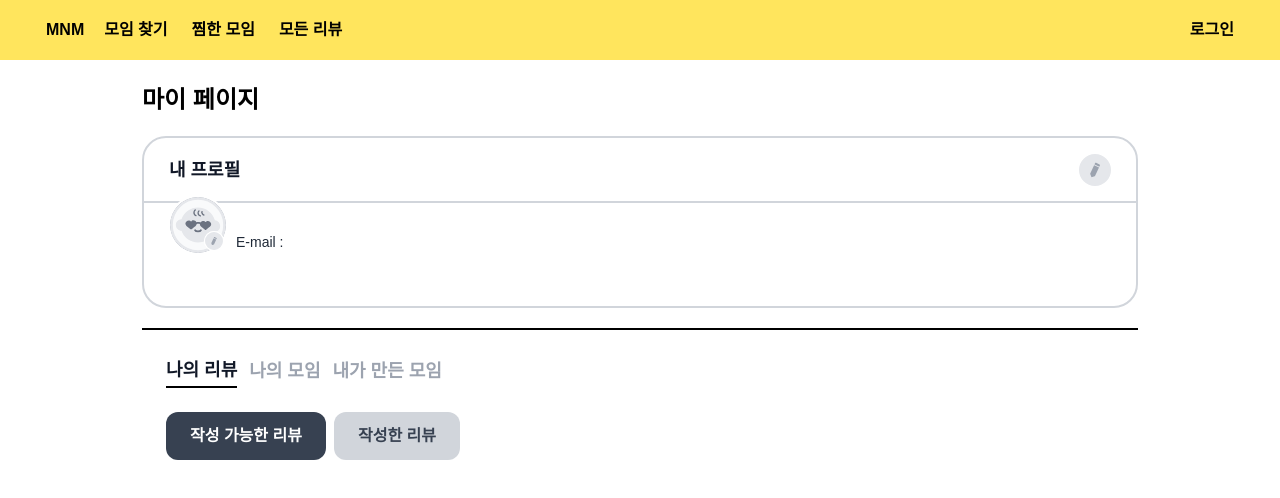
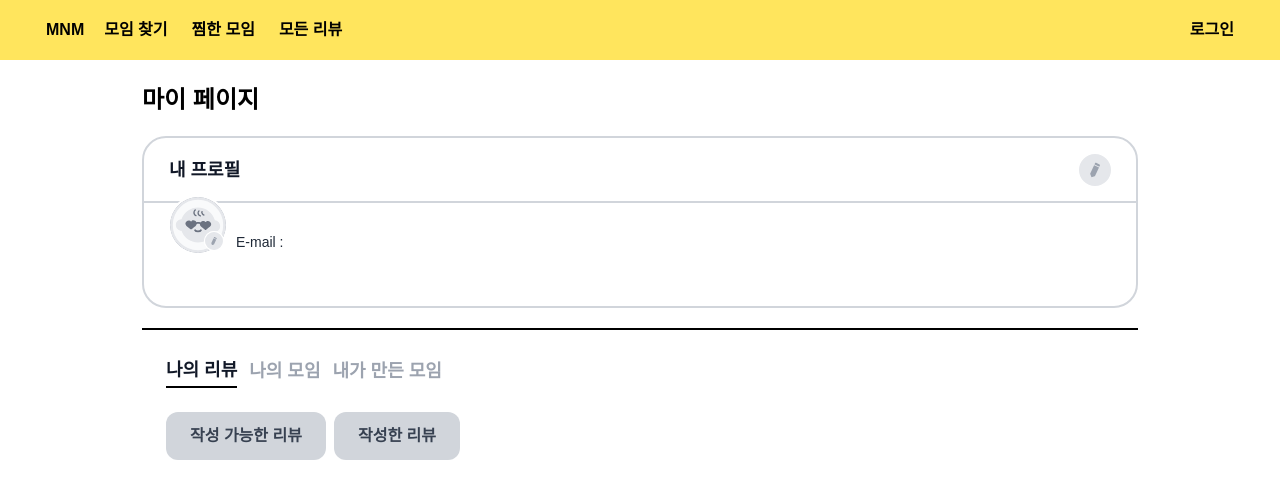
Before and after one commit to FESI5-team9/Frountend, a Next.js app: page /mypage in a window 1280 px wide. Shown: the top 498 px of the page. Built offline with nearby package versions, Linux system fonts and the light colour scheme; no server answers; a web font is replaced by a local one.

Commit message:
MNM-40-feat: 나의 리뷰 버튼 클릭 시 디자인 설정

```diff
--- a/src/components/MypageCard/ReviewCard.tsx
+++ b/src/components/MypageCard/ReviewCard.tsx
@@ -11,7 +11,7 @@ import { AllReviewCardProps, GetMyJoinedGatheringWithReview } from "@/types/comp
 import { formatToKoreanTime } from "@/utils/date";
 
 export default function AllReviewCard({ review, reviewed }: AllReviewCardProps) {
-  const [activeTab, setActiveTab] = useState<"uncompleted" | "completed">("uncompleted");
+  const [activeTab, setActiveTab] = useState<"uncompleted" | "completed" | "">("");
   const [isModalOpen, setIsModalOpen] = useState(false);
   const [reviewText, setReviewText] = useState("");
   const [selectedReview, setSelectedReview] = useState<GetMyJoinedGatheringWithReview | null>(null);
@@ -55,10 +55,22 @@ export default function AllReviewCard({ review, reviewed }: AllReviewCardProps)
     <>
       <div className="flex flex-col gap-6">
         <div className="flex gap-2">
-          <Button className="bg-gray-700 text-white" onClick={() => setActiveTab("uncompleted")}>
+          <Button
+            className={
+              activeTab === "uncompleted"
+                ? "bg-gray-700 text-gray-300"
+                : "bg-gray-300 text-gray-700"
+            }
+            onClick={() => setActiveTab("uncompleted")}
+          >
             작성 가능한 리뷰
           </Button>
-          <Button className="bg-gray-300 text-gray-700" onClick={() => setActiveTab("completed")}>
+          <Button
+            className={
+              activeTab === "completed" ? "bg-gray-700 text-gray-300" : "bg-gray-300 text-gray-700"
+            }
+            onClick={() => setActiveTab("completed")}
+          >
             작성한 리뷰
           </Button>
         </div>
```
